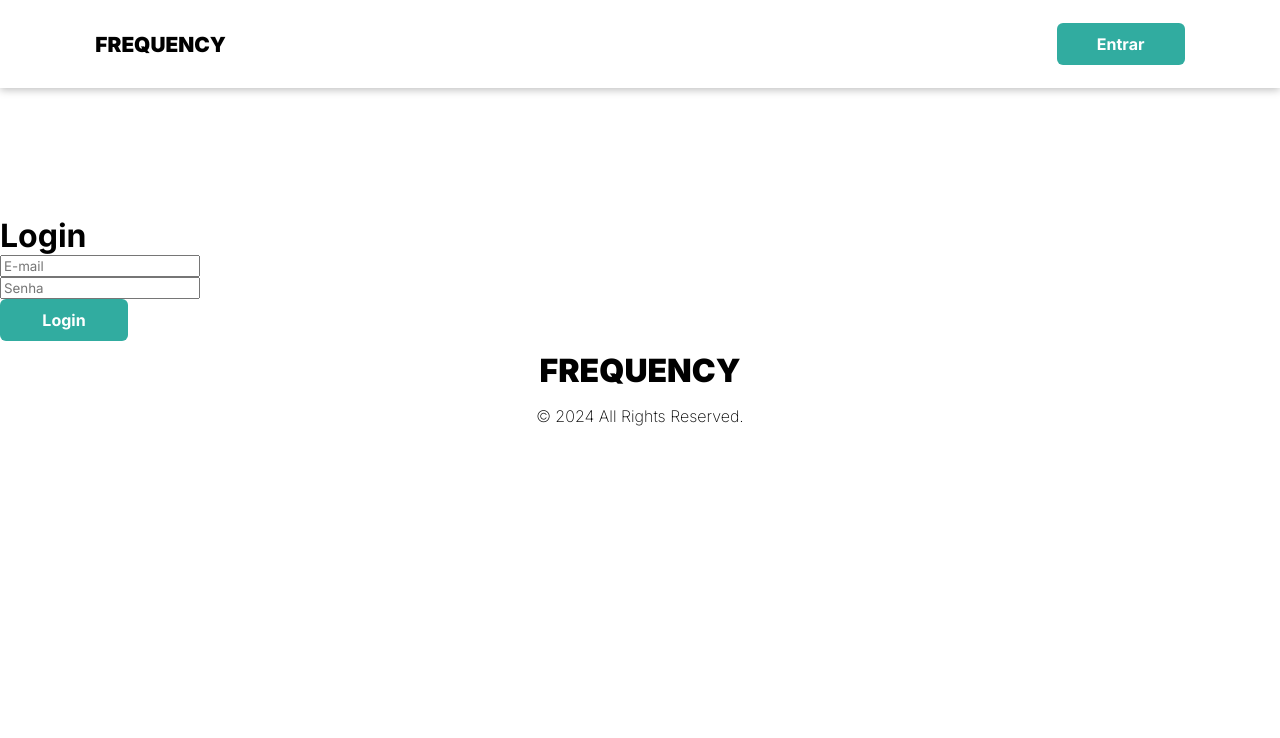
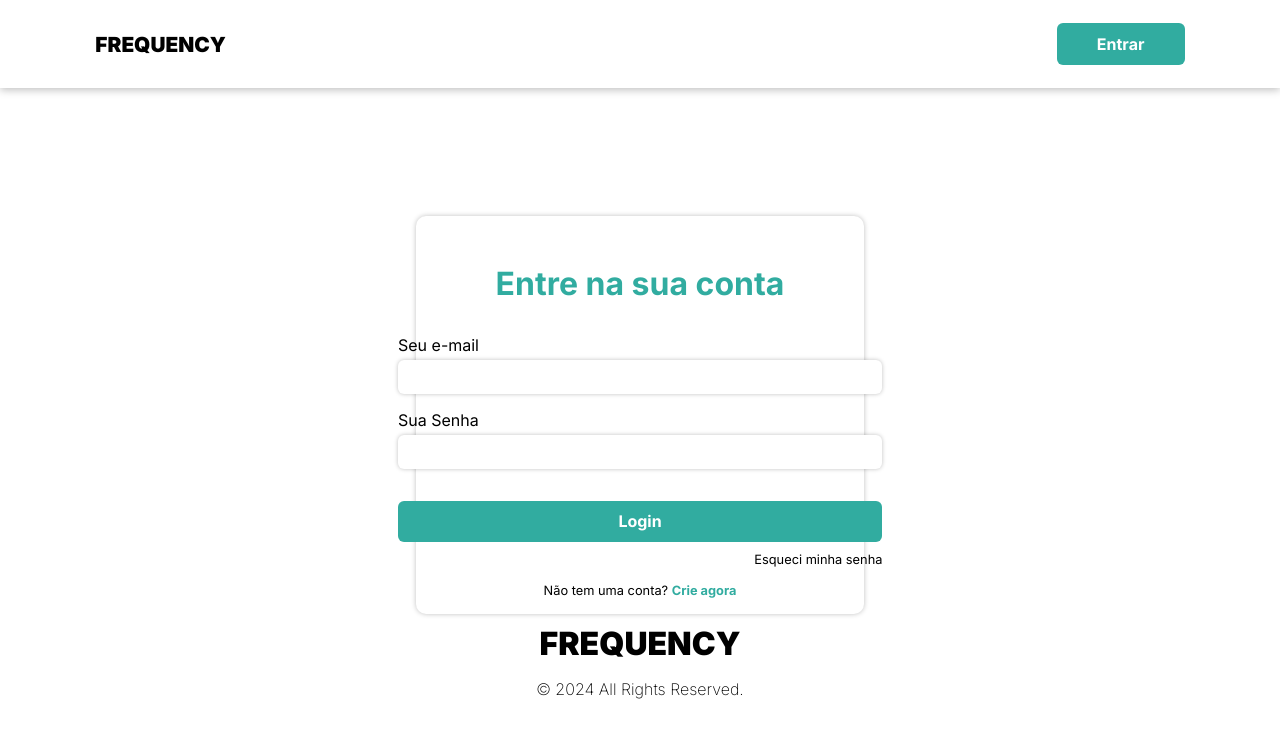
Before and after one commit to fdfborges/Frequency, a React (Vite) app: page /Login in a window 1280 px wide. Shown: the top 738 px of the page. Built offline with nearby package versions, Linux system fonts and the light colour scheme.

Commit message:
created style of the page login

```diff
--- a/client/Login/Login.jsx
+++ b/client/Login/Login.jsx
@@ -1,4 +1,5 @@
 import React from "react";
+import { Link } from "react-router-dom";
 import './Login.scss';
 import { Formik, Form, Field, ErrorMessage } from 'formik';
 import * as yup from "yup";
@@ -16,12 +17,13 @@ const Login = () => {
 
     const validationLogin = yup.object().shape({
         email: yup.string().email("Digite um e-mail válido").required("Este campo é obrigatório"),
-        password: yup.string().min(8,"A senha deve ter o minimo de 8 caracteres"),
+        password: yup.string().required("Este campo é obrigatório"),
     })
 
     return (
+        <div className="backgroundLogin">
             <div className="container">
-            <h1>Login</h1>
+                <h1>Entre na sua conta</h1>
                 <Formik
                     initialValues={{}}
                     onSubmit={handleClickLogin}
@@ -29,7 +31,8 @@ const Login = () => {
                 >
                     <Form className="login-form">
                         <div className="login-form-group">
-                        <Field name="email" className="form-field" placeholder="E-mail"/>
+                            <label className="LabelFormLogin" htmlFor="email">Seu e-mail</label>
+                            <Field id="email" name="email" className="form-field" />
                             <ErrorMessage
                                 component={'span'}
                                 name="email"
@@ -38,16 +41,27 @@ const Login = () => {
                         </div>
 
                         <div className="login-form-group">
-                        <Field name="password" className="form-field" placeholder="Senha"/>
+                            <label className="LabelFormLogin" htmlFor="password">Sua Senha</label>
+                            <Field id="password" name="password" className="form-field" />
                             <ErrorMessage
                                 component={'span'}
                                 name="password"
                                 className="form-error"
                             />
                         </div>
+                        <div className="FooterForm">
+                            <div className="ButtonAndForgotPassword">
                                 <button className="button" type="submit">Login</button>
+                                <span className="ForgotPassword">Esqueci minha senha</span>
+                            </div>
+                            <span>
+                                Não tem uma conta?{' '}
+                                <Link className="FooterLogin" to="/Signin">Crie agora</Link>
+                            </span>
+                        </div>
                     </Form>
                 </Formik>
+            </div>
         </div>
     );
 };
--- a/client/Login/Login.scss
+++ b/client/Login/Login.scss
@@ -0,0 +1,85 @@
+@import '../../src/assets/components/Variables/palletColor/palletColor.scss';
+
+.backgroundLogin {
+    display: flex;
+    justify-content: center;
+
+    .container {
+        display: flex;
+        flex-direction: column;
+        align-items: center;
+        width: 35%;
+        height: 100%;
+        padding: 1rem;
+        box-sizing: border-box;
+        background-color: $primarywhite;
+        border-radius: 10px;
+        box-shadow: 0px 0px 5px 0px rgba(0, 0, 0, 0.25);
+
+        h1 {
+            margin: 2rem 0;
+            color: $primarygreen;
+        }
+
+        & form {
+            display: flex;
+            flex-direction: column;
+            align-items: center;
+            gap: 1rem;
+
+
+            & .login-form-group {
+                display: flex;
+                flex-direction: column;
+                gap: 0.3rem;
+
+                & input {
+                    width: 30rem;
+                    height: 2rem;
+                    border-radius: 6px;
+                    border: none;
+                    outline: none;
+                    box-shadow: 0px 0px 4px 0px rgba(0, 0, 0, 0.25);
+                }
+
+                & input:focus {
+                    outline: 2px solid $primarygreen;
+                }
+            }
+
+            .FooterForm {
+                display: flex;
+                flex-direction: column;
+                align-items: center;
+                gap: 1rem;
+
+                .ButtonAndForgotPassword {
+                    display: flex;
+                    flex-direction: column;
+                    gap: 0.6rem;
+                    button {
+                        margin-top: 1rem;
+                        width: 30.3rem;
+                    }
+                    span{
+                        text-align: end;
+                    }
+                }
+
+
+                span {
+                    font-size: 0.8rem;
+
+                    & .FooterLogin {
+                        text-decoration: none;
+                        color: $primarygreen;
+                        font-weight: bold;
+                    }
+                }
+            }
+
+
+
+        }
+    }
+}
```
Lines whose indentation alone changed are shown as unchanged.
